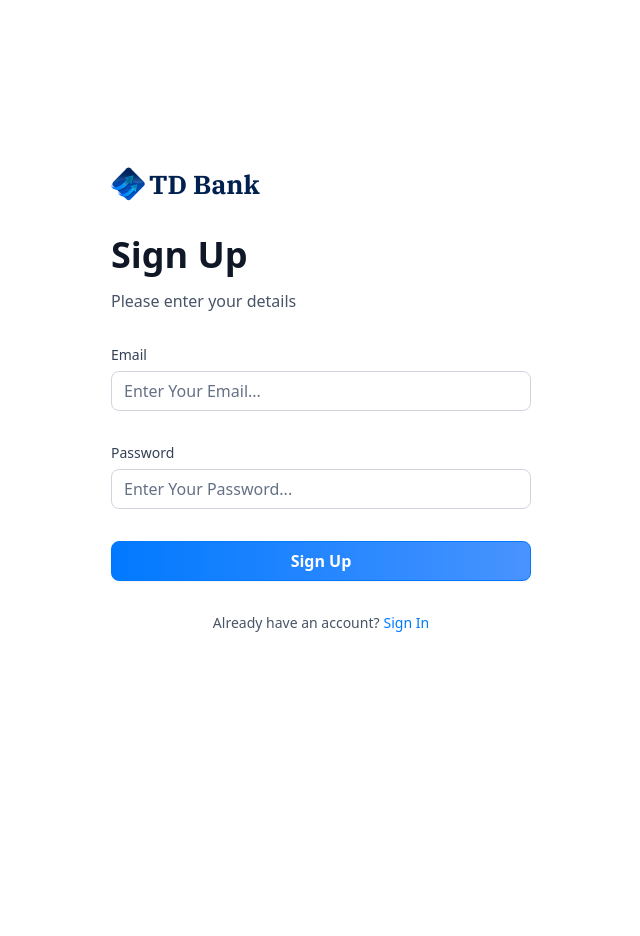
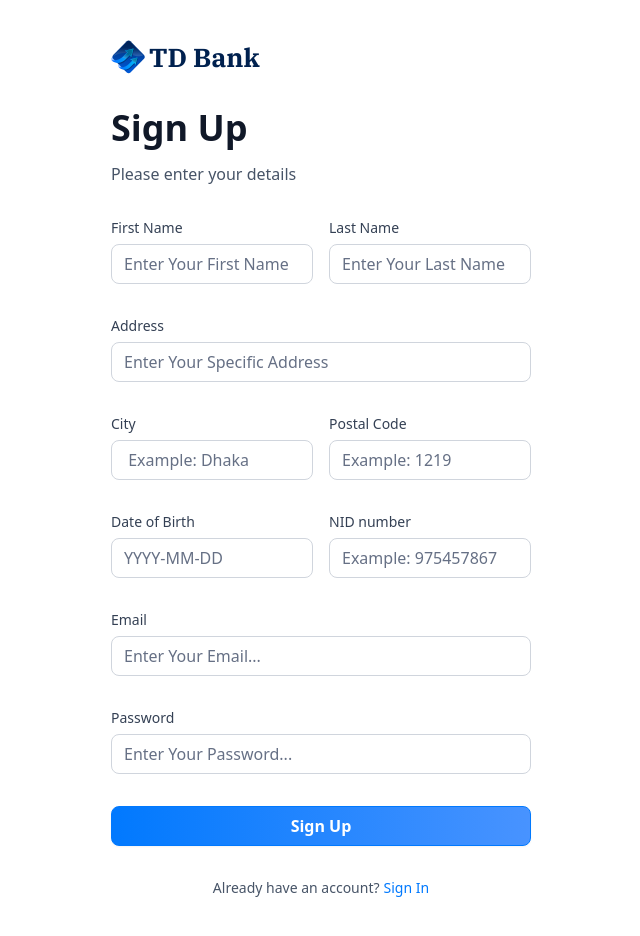
Before and after one commit to rakibhasansohag/td-banking, a Next.js app: page /sign-up in a window 1280 px wide. Shown: the whole page, without its empty margins (319-959 px from the left). Before the commit the page ends 800 px from the top, so only its background shows below. Built offline with nearby package versions, Linux system fonts and the light colour scheme.

Commit message:
sign -up page and there corresponding validateion added

```diff
--- a/components/AuthForm.tsx
+++ b/components/AuthForm.tsx
@@ -27,8 +27,9 @@
   const [isLoading, setIsLoading] = useState(false);
 
   // 1. Define your form.
-  const form = useForm<z.infer<typeof AuthFormSchema>>({
-    resolver: zodResolver(AuthFormSchema),
+  const formSchema = AuthFormSchema(type);
+  const form = useForm<z.infer<typeof formSchema>>({
+    resolver: zodResolver(formSchema),
     defaultValues: {
       email: "",
       password: "",
@@ -36,7 +37,7 @@
   });
 
   // 2. Define a submit handler.
-  function onSubmit(values: z.infer<typeof AuthFormSchema>) {
+  function onSubmit(values: z.infer<typeof formSchema>) {
     // Do something with the form values.
     // ✅ This will be type-safe and validated.
 
@@ -77,6 +78,59 @@
         <>
           <Form {...form}>
             <form onSubmit={form.handleSubmit(onSubmit)} className="space-y-8">
+              {type === "sign-up" && (
+                <>
+                  <div className="flex gap-4">
+                    <CustomInput
+                      control={form.control}
+                      name="firstName"
+                      label="First Name"
+                      placeholder="Enter Your First Name"
+                    />
+                    <CustomInput
+                      control={form.control}
+                      name="lastName"
+                      label="Last Name"
+                      placeholder="Enter Your Last Name"
+                    />
+                  </div>
+                  <CustomInput
+                    control={form.control}
+                    name="address1"
+                    label="Address"
+                    placeholder="Enter Your Specific Address"
+                  />
+
+                  <div className="flex gap-4">
+                    <CustomInput
+                      control={form.control}
+                      name="city"
+                      label="City"
+                      placeholder=" Example: Dhaka"
+                    />
+                    <CustomInput
+                      control={form.control}
+                      name="postalCode"
+                      label="Postal Code"
+                      placeholder="Example: 1219"
+                    />
+                  </div>
+                  <div className="flex gap-4">
+                    <CustomInput
+                      control={form.control}
+                      name="dateOfBirth"
+                      label="Date of Birth"
+                      placeholder="YYYY-MM-DD"
+                    />
+                    <CustomInput
+                      control={form.control}
+                      name="nid"
+                      label="NID number"
+                      placeholder="Example: 975457867"
+                    />
+                  </div>
+                </>
+              )}
               <CustomInput
                 control={form.control}
                 name="email"
--- a/components/CustomInput.tsx
+++ b/components/CustomInput.tsx
@@ -1,14 +1,16 @@
 import React from "react";
 import { Control, FieldPath } from "react-hook-form";
+import { z } from "zod";
 
 import { FormControl, FormField, FormLabel, FormMessage } from "./ui/form";
 import { Input } from "./ui/input";
-import { z } from "zod";
 import { AuthFormSchema } from "@/lib/utils";
 
+const formSchema = AuthFormSchema("sign-up");
+
 interface CustomInputProps {
-  control: Control<z.infer<typeof AuthFormSchema>>;
-  name: FieldPath<z.infer<typeof AuthFormSchema>>;
+  control: Control<z.infer<typeof formSchema>>;
+  name: FieldPath<z.infer<typeof formSchema>>;
   label: string;
   placeholder: string;
 }
--- a/lib/utils.ts
+++ b/lib/utils.ts
@@ -195,8 +195,22 @@
   return date > twoDaysAgo ? "Processing" : "Success";
 };
 
-// CUstorm formSchema
-export const AuthFormSchema = z.object({
-  email: z.string().email(),
-  password: z.string().min(6),
-});
+// Point:Custom formSchema
+export const AuthFormSchema = (type: string) =>
+  z.object({
+    // Point:  Both form
+    email: z.string().email(),
+    password: z.string().min(6),
+
+    // Point:Sign Up form
+    // todo : will update the validation for sign up with numbers and more after connecting with backend
+    firstName: type === "sign-in" ? z.string().optional() : z.string().min(3),
+    lastName: type === "sign-in" ? z.string().optional() : z.string().min(3),
+    address1: type === "sign-in" ? z.string().optional() : z.string().max(50),
+    city:
+      type === "sign-in" ? z.string().optional() : z.string().min(4).max(30),
+    postalCode:
+      type === "sign-in" ? z.string().optional() : z.string().min(3).max(7),
+    dateOfBirth: type === "sign-in" ? z.string().optional() : z.string().min(3),
+    nid: type === "sign-in" ? z.string().optional() : z.string().min(8).max(12),
+  });
```
